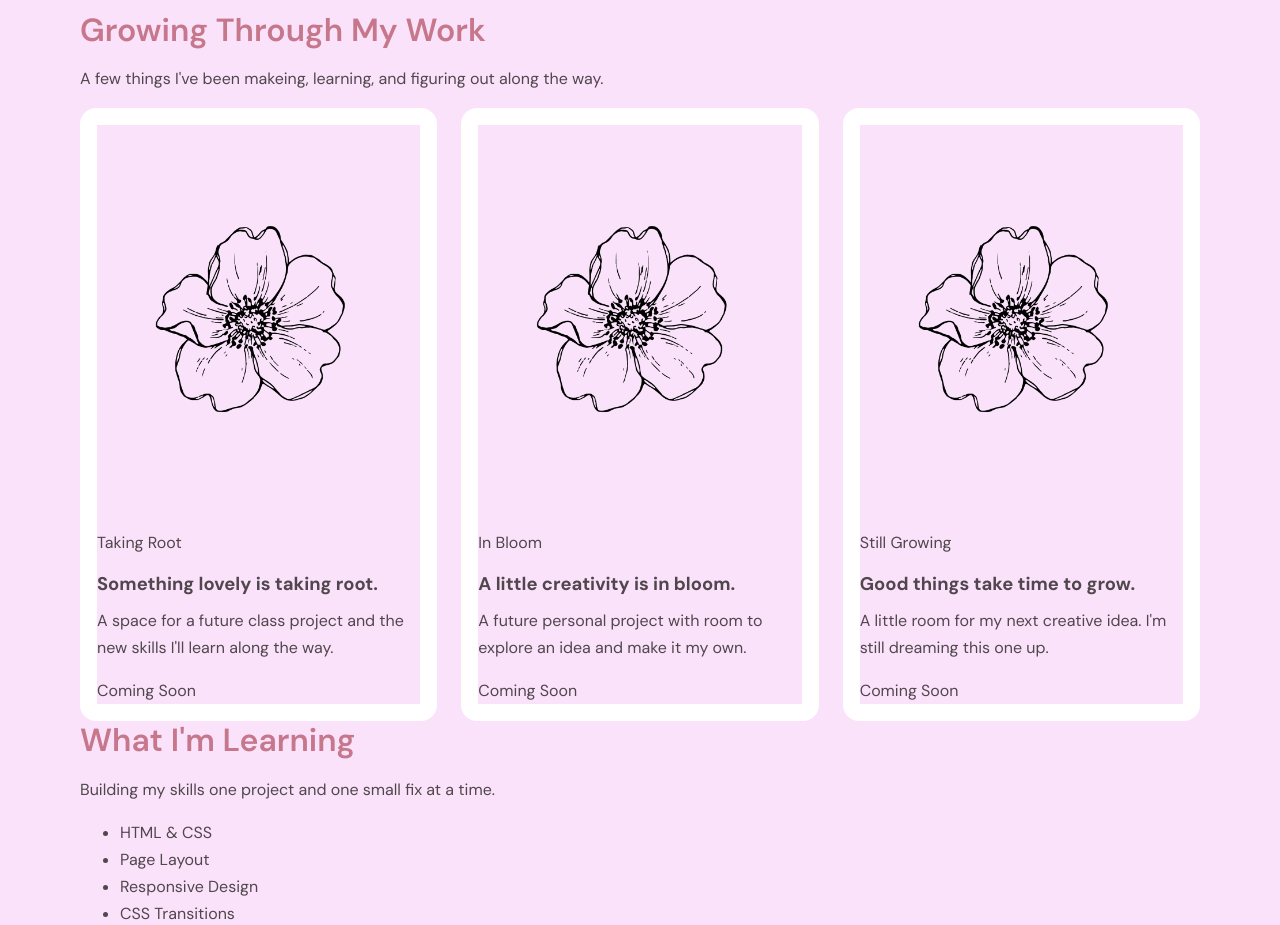
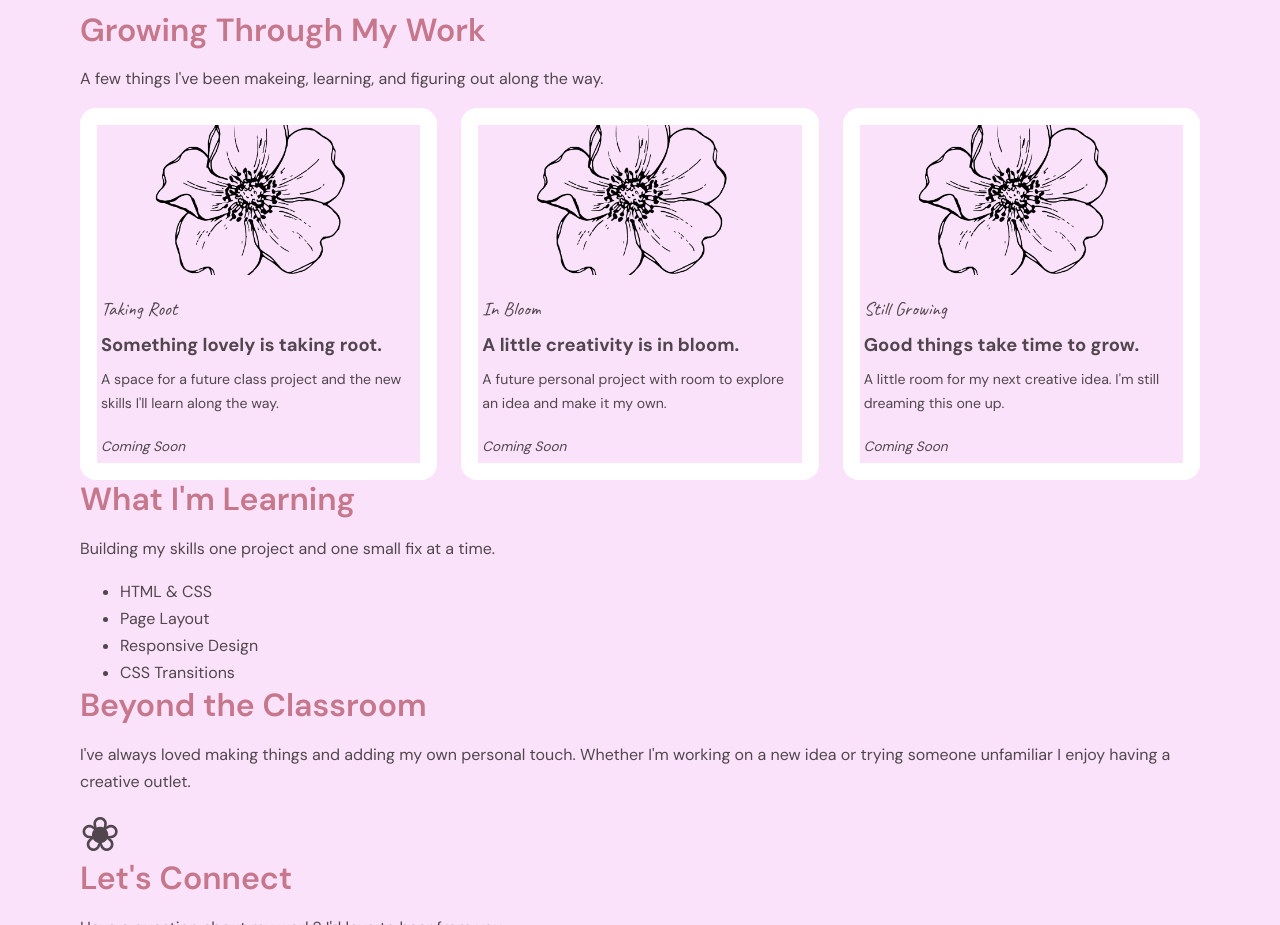
Before and after one commit to Jayrey122/course-portfolio-3304, a plain HTML site: page project-01/index.html in a window 1280 px wide. Shown: the part 860-1785 px from the top of the page. Drawn offline with Linux system fonts and the light colour scheme.

Commit message:
pushing the CSS for the remaining project section

```diff
--- a/project-01/style.css
+++ b/project-01/style.css
@@ -270,3 +270,58 @@ p {
     box-shadow: 0 0 24px rgb(198 119 139 / 30%);
     transform: translateY(-5px);
 }
+
+.project-image img {
+    width: 100%;
+    height: 150px;
+    object-fit: cover;
+}
+
+.pink-image {
+    background-color: var(--pink-background);
+}
+
+.mint-image {
+    background-color: var(--mint);
+}
+
+.rose-image {
+    background-color: var(--dusty-rose);
+}
+
+.project-content {
+    padding: 18px 4px 4px;
+}
+
+.project-category {
+    margin-bottom: 8px;
+    font-family: var(--script-font);
+    font-size: 1.2rem;
+}
+
+.project-content > p:not(.project-category) {
+    font-size: 0.88rem;
+}
+
+.project-link {
+    display: inline-block;
+    padding: 5px 8px;
+    border-radius: 6px;
+    font-size: 0.85rem;
+    font-weight: 600;
+    text-underline-offset: 4px;
+    transition:
+        background-color 0.3s ease,
+        box-shadow 0.3s ease;
+}
+
+.project-link:hover,
+.project-link:focus-visible {
+    background-color: var(--pink-background);
+    box-shadow: 0 0 14px rgb(198 119 139 / 35%);
+}
+
+.project-note {
+    font-size: 0.85rem;
+    font-style: italic;
+}
```
